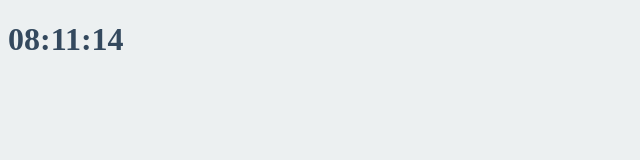
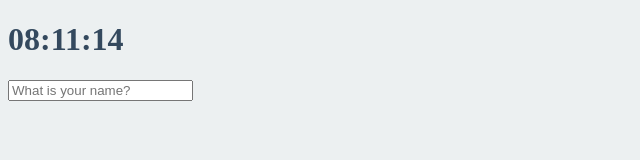
Before and after one commit to blu-jee/momentum-clone, a plain HTML site: page index.html in a window 1280 px wide. Shown: the whole page, without its empty margins (0-640 px from the left). Drawn offline with Linux system fonts and the light colour scheme.

Commit message:
add greeting.js
add greeting function()
set name on local storage

```diff
--- /dev/null
+++ b/greeting.js
@@ -0,0 +1,44 @@
+const form = document.querySelector(".js-form"),
+    input = form.querySelector("input"),
+    greeting = document.querySelector(".js-greetings");
+
+const USER_LS = "currentUser",
+    SHOWING_CN = "showing";
+
+function saveName(text) {
+    localStorage.setItem(USER_LS, text);
+}
+
+function handleSubmit(event) {
+    event.preventDefault();
+    const currentValue = input.value;
+    paintGreeting(currentValue);
+    saveName(currentValue);
+}
+
+function askForName() {
+    form.classList.add(SHOWING_CN);
+    form.addEventListener("submit", handleSubmit);
+
+}
+
+function paintGreeting(text) {
+    form.classList.remove(SHOWING_CN);
+    greeting.classList.add(SHOWING_CN);
+    greeting.innerHTML = `Hello ${text}`;
+}
+
+function loadNmae() {
+    const currentUser = localStorage.getItem(USER_LS);
+    if (currentUser === null) {
+        askForName();
+    } else {
+        paintGreeting(currentUser);
+    }
+}
+
+function init() {
+    loadNmae();
+}
+
+init();
--- a/index.css
+++ b/index.css
@@ -1,10 +1,6 @@
 body{
     background-color: #ecf0f1;
-  }
-
-  h1 {
     color: #34495e;
-    transition: color 0.5s ease-in-out;
   }
 
   .btn {
@@ -14,3 +10,11 @@ body{
   .clicked{
     color: rgb(147, 182, 140);
   }
+
+  .form, .greetings {
+      display: none;
+  }
+
+  .showing {
+      display: block;
+  }
--- a/index.html
+++ b/index.html
@@ -12,7 +12,12 @@
     <div class="js-clock">
         <h1>00:00</h1>
     </div>
+    <form class="js-form form">
+        <input type="text" placeholder="What is your name?" />
+    </form>
+    <h4 class="js-greetings greetings"></h4>
     <script src="clock.js"></script>
+    <script src="greeting.js"></script>
 </body>
 
 </html>
```
